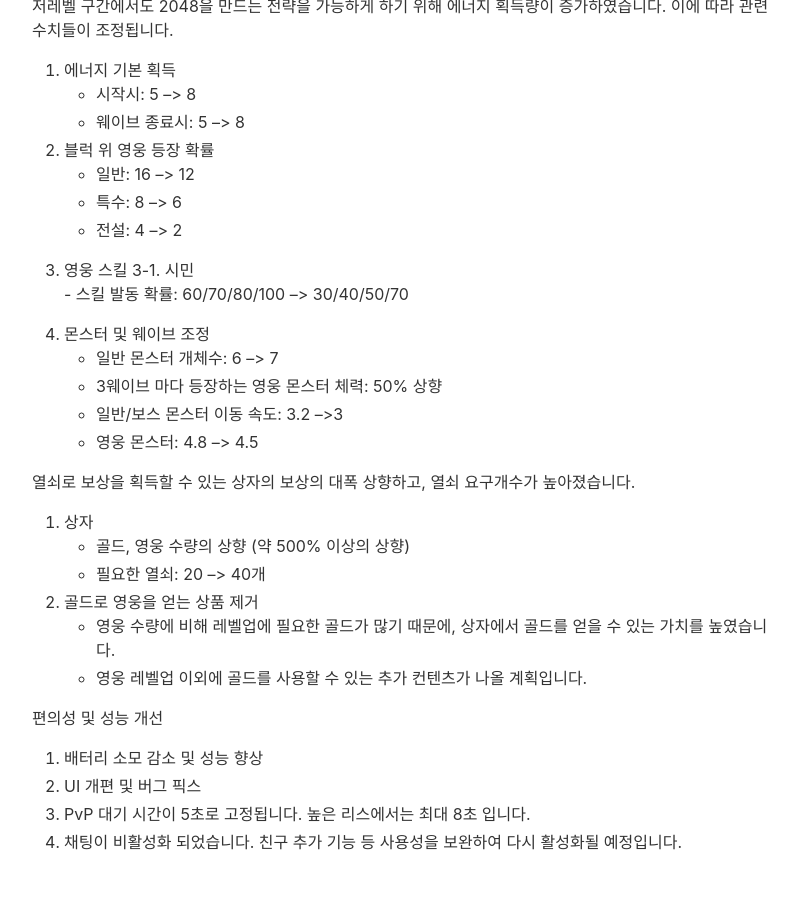
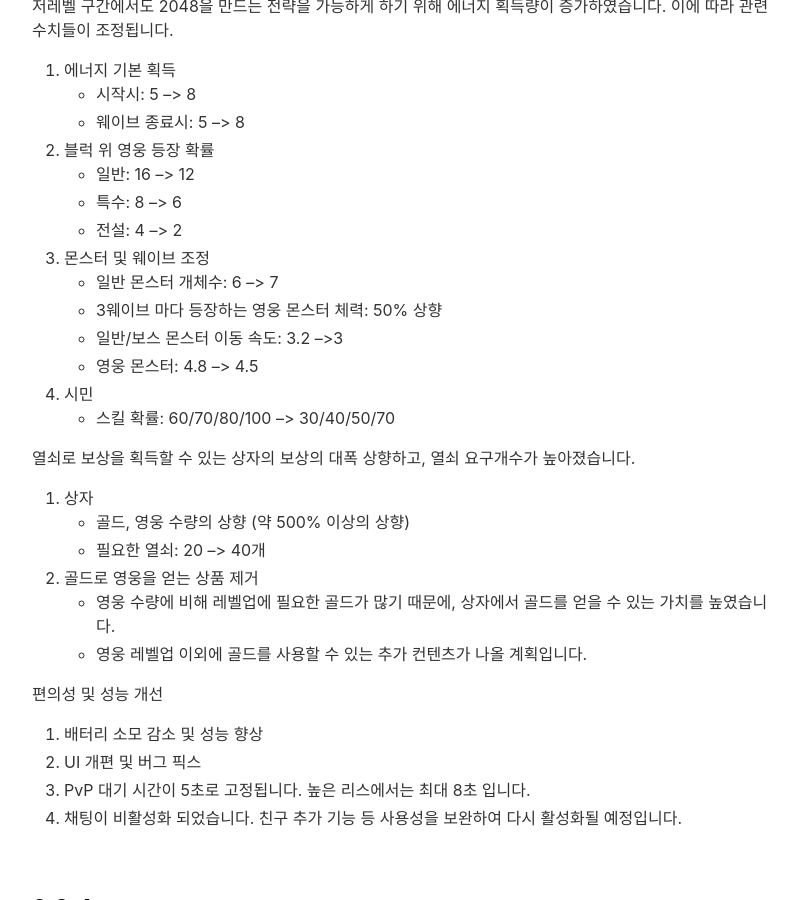
Before and after one commit to ArgoExped/Frozen-Arts, a Jekyll site: the page built from balance-kr.md, in a window 1280 px wide and 900 px high, scrolled down 320 px. Shown: the whole window, without its empty margins (233-1031 px from the left). Built offline with Jekyll 4.4.1, drawn with Linux system fonts in a browser that asks for light colours; nearby versions of some CDN libraries.

Commit message:
Update balance-kr.md

```diff
--- a/balance-kr.md
+++ b/balance-kr.md
@@ -12,23 +12,22 @@ include_in_header: true
 이에 따라 관련 수치들이 조정됩니다.
 
 1. 에너지 기본 획득
-   - 시작시: 5 --> 8
-   - 웨이브 종료시: 5 --> 8
+     - 시작시: 5 --> 8
+     - 웨이브 종료시: 5 --> 8
 
 2. 블럭 위 영웅 등장 확률
-   - 일반: 16 --> 12
-   - 특수: 8 --> 6
-   - 전설: 4 --> 2
+     - 일반: 16 --> 12
+     - 특수: 8 --> 6
+     - 전설: 4 --> 2
 
-3. 영웅 스킬
-   3-1. 시민
-        - 스킬 발동 확률: 60/70/80/100 --> 30/40/50/70
-
-4. 몬스터 및 웨이브 조정
+3. 몬스터 및 웨이브 조정
      - 일반 몬스터 개체수: 6 --> 7
      - 3웨이브 마다 등장하는 영웅 몬스터 체력: 50% 상향
      - 일반/보스 몬스터 이동 속도: 3.2 -->3
      - 영웅 몬스터: 4.8 --> 4.5
+
+4. 시민
+     - 스킬 확률: 60/70/80/100 --> 30/40/50/70
 
 
 열쇠로 보상을 획득할 수 있는 상자의 보상의 대폭 상향하고, 열쇠 요구개수가 높아졌습니다.
```
